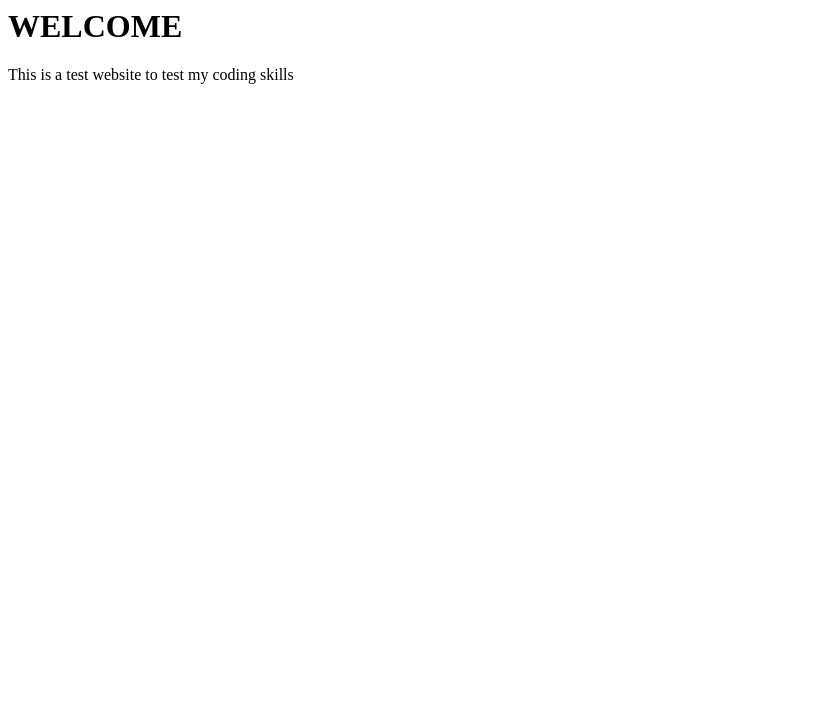
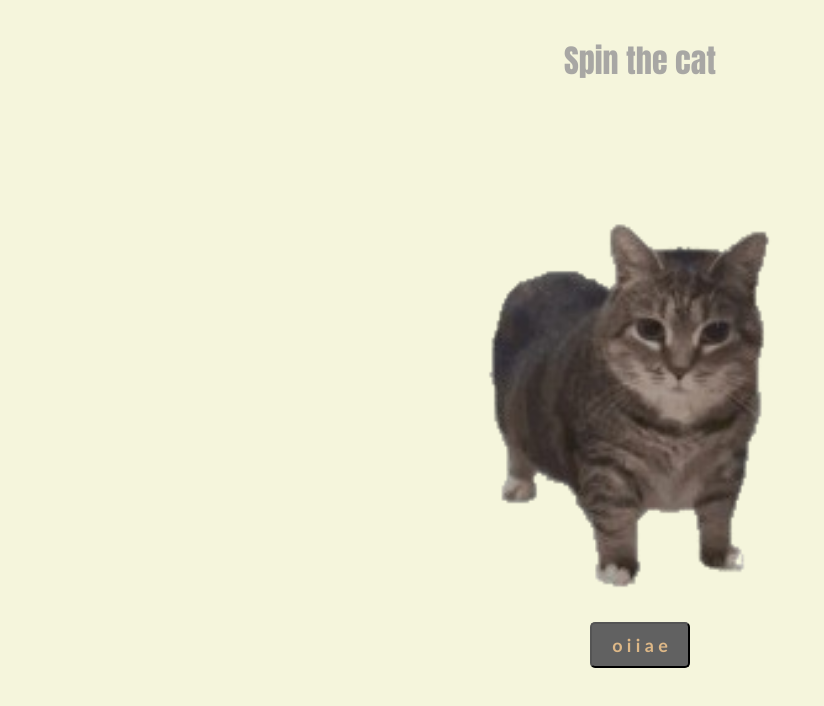
Before and after one commit to balaman-vince/spinningcat, a plain HTML site: page index.html in a window 1280 px wide. Shown: the whole page, without its empty margins (0-824 px from the left). Drawn offline with Linux system fonts and the light colour scheme.

Commit message:
final changes
needs more polishing

```diff
--- a/index.html
+++ b/index.html
@@ -1,10 +1,16 @@
-<html lang = "en">
-<head>
-    <title>Welcome to my website</title>
-</head>
-<body>
-    <h1>WELCOME</h1>
-    <p>This is a test website to test my coding skills</p>
-</body>
-
+<!DOCTYPE html>
+<html lang="en">
+    <head>
+        <link rel="stylesheet" href="styles.css">
+        <meta charset="UTF-8">
+        <meta name="viewport" content="width=device-width, initial-scale=1.0">
+        <title>Spinning Cat Site</title>
+    </head>
+    <body>
+        <h1 id = "main-title">Spin the cat</h1>
+        <img id = "centerimg" src = "images/oiiaioiiai.png" gifp = "images/spinning-cat.gif" alt = "This is a gif of the spinning cat">
+        <p><button class = "btn" id = "click1"><strong>o i i a e</strong></button>
+        </p>
+        <script src="script.js"></script>
+    </body>
 </html>
--- a/script.js
+++ b/script.js
@@ -0,0 +1,16 @@
+let button1 = document.getElementById("click1");
+let playgif = document.getElementById("centerimg");
+
+let originalSrc = playgif.src; // Store the original image
+let gifSrc = playgif.getAttribute("gifp"); // Get the GIF source
+
+function showGifForSeconds() {
+    playgif.src = gifSrc; // Change to GIF
+
+    // Set a timer to revert back to the original image after 3 seconds
+    setTimeout(function() {
+        playgif.src = originalSrc; // Change back to the original static image
+    }, 3000); // 3000ms = 3 seconds
+}
+
+button1.addEventListener("click", showGifForSeconds);
--- a/styles.css
+++ b/styles.css
@@ -0,0 +1,29 @@
+body{
+    background-color: beige;
+    font-family: Arial, Helvetica, sans-serif;
+    text-align: center;
+}
+
+.btn{
+    background-color: rgb(97, 97, 97);
+    font-family: 'Gill Sans', 'Gill Sans MT', Calibri, 'Trebuchet MS', sans-serif;
+    font-size: large;
+    color: burlywood;
+    padding: 10px 20px;
+    border-radius: 5px;
+
+}
+
+#centerimg{
+    display: block;
+    margin: auto;
+    width: 30%;
+}
+
+#main-title{
+    font-family: Impact, Haettenschweiler, 'Arial Narrow Bold', sans-serif;
+    color: rgb(168, 167, 164);
+    line-height: 106px;
+    margin: auto;
+    font-size: xx-large;
+}
```
Also changed, not shown: images/loaf1.jpg (deleted), images/oiiaioiiai.png (added), images/spinning-cat.gif (added), 1 other file.
